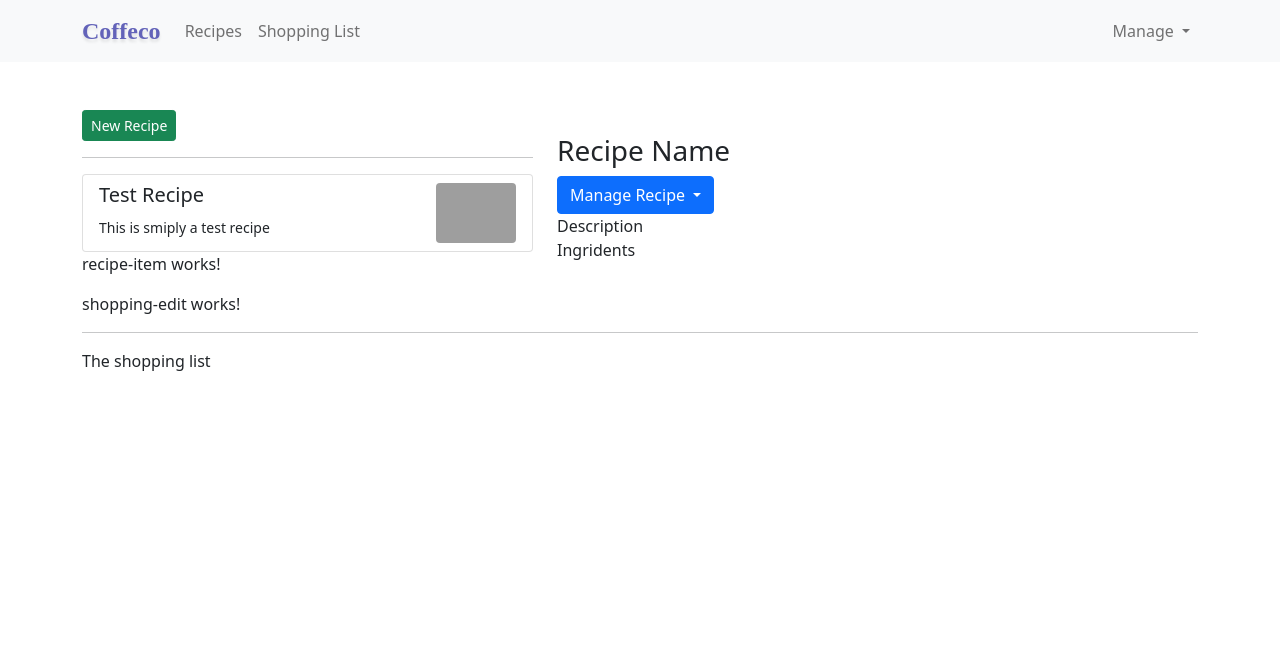
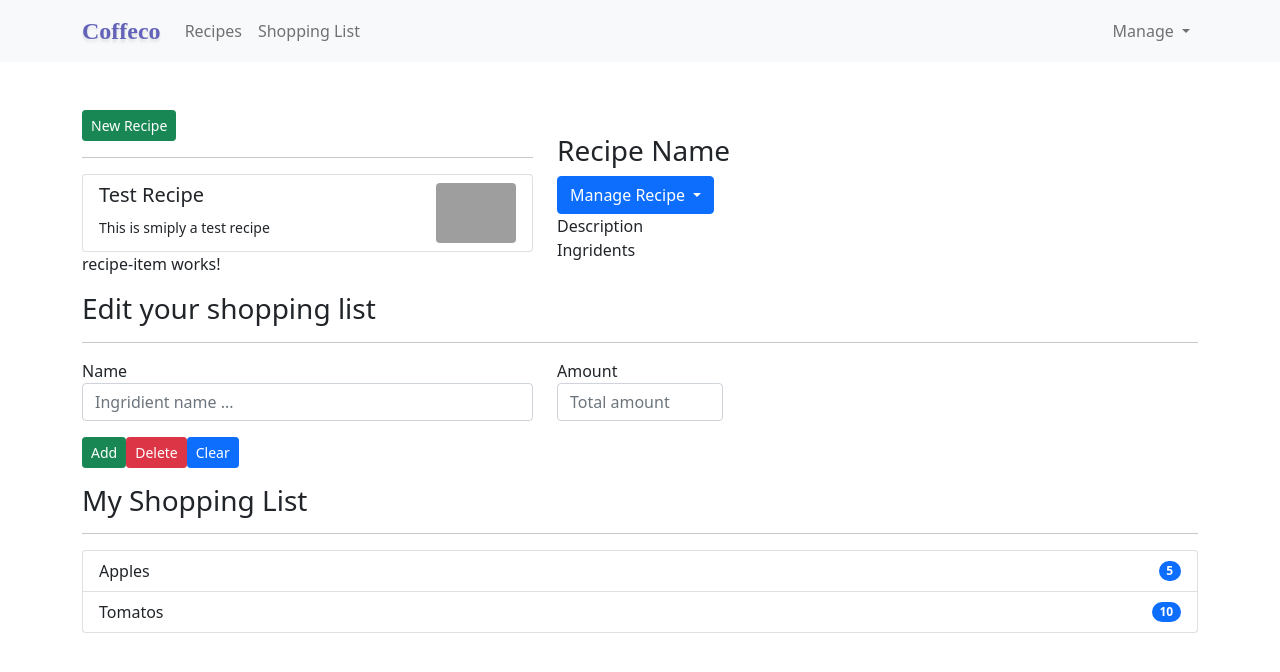
Before and after one commit to sayan95/restaurant-app, an Angular app: page / in a window 1280 px wide. Shown: the top 672 px of the page. Built offline with nearby package versions, Linux system fonts and the light colour scheme; grey boxes are pictures that could not be loaded.

Commit message:
adds shopping list basic ui structure modification under progress

```diff
--- /dev/null
+++ b/src/app/shared/ingridient.model.ts
@@ -0,0 +1,10 @@
+// shared ingridient model
+export class Ingridient{
+    public name: string;
+    public amount: number;
+
+    constructor(name:string, amount:number){
+        this.name = name;
+        this.amount = amount;
+    }
+}
--- a/src/app/shopping-list/shopping-edit/shopping-edit.component.html
+++ b/src/app/shopping-list/shopping-edit/shopping-edit.component.html
@@ -1 +1,26 @@
-<p>shopping-edit works!</p>
+<!-- Edit shopping list component -->
+<h3>Edit your shopping list</h3>
+<hr>
+<div class="row">
+    <div class="col-xs-12">
+        <form>
+            <div class="row">
+                <div class="col-sm-5 form-group">
+                    <label for="name">Name</label>
+                    <input type="text" id="name" class="form-control" placeholder="Ingridient name ..."/>
+                </div>
+                <div class="col-sm-2">
+                    <label for="amount">Amount</label>
+                    <input type="number" id="amount" class="form-control" placeholder="Total amount">
+                </div>
+                <div class="row mt-3">
+                    <div class="col-xs-12">
+                        <button class="btn btn-sm btn-success" type="submit">Add</button>
+                        <button class="btn btn-sm btn-danger" type="button">Delete</button>
+                        <button class="btn btn-sm btn-primary" type="button">Clear</button>
+                    </div>
+                </div>
+            </div>
+        </form>
+    </div>
+</div>
--- a/src/app/shopping-list/shopping-list.component.html
+++ b/src/app/shopping-list/shopping-list.component.html
@@ -1,7 +1,21 @@
 <div class="row">
     <div class="col-xs-10">
         <coffeco-shopping-edit></coffeco-shopping-edit>
+
+        <h3 class="mt-3">My Shopping List</h3>
         <hr>
-        <p>The shopping list</p>
+
+        <!-- shopping items' list -->
+        <ul class="list-group">
+            <li class="list-group-item d-flex justify-content-between align-items-center"
+                style="cursor: pointer;"
+                *ngFor="let ingridient of ingridients"
+            >
+                {{ ingridient.name }}
+                <span class="badge bg-primary rounded-pill">
+                  {{ ingridient.amount }}
+                </span>
+            </li>
+        </ul>
     </div>
 </div>
--- a/src/app/shopping-list/shopping-list.component.ts
+++ b/src/app/shopping-list/shopping-list.component.ts
@@ -1,4 +1,5 @@
 import { Component, OnInit } from '@angular/core';
+import { Ingridient } from '../shared/ingridient.model';
 
 @Component({
   selector: 'coffeco-shopping-list',
@@ -6,6 +7,11 @@ import { Component, OnInit } from '@angular/core';
   styleUrls: ['./shopping-list.component.css']
 })
 export class ShoppingListComponent implements OnInit {
+  ingridients: Ingridient[] = [
+    new Ingridient('Apples', 5),
+    new Ingridient('Tomatos', 10),
+  ];
+
 
   constructor() { }
 
```
Also changed, not shown: 1 other file (tests, documents, lock files or other folders).
